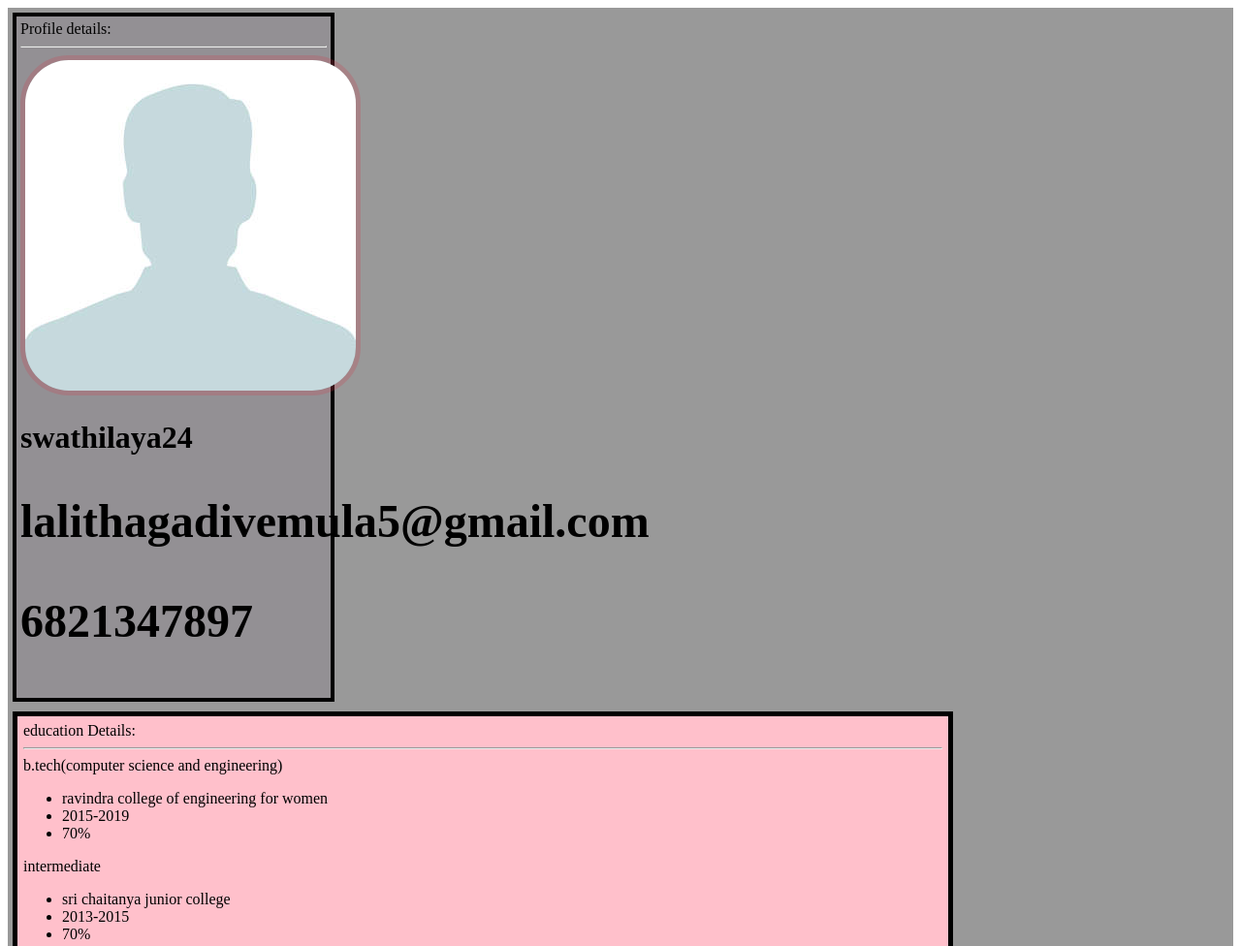
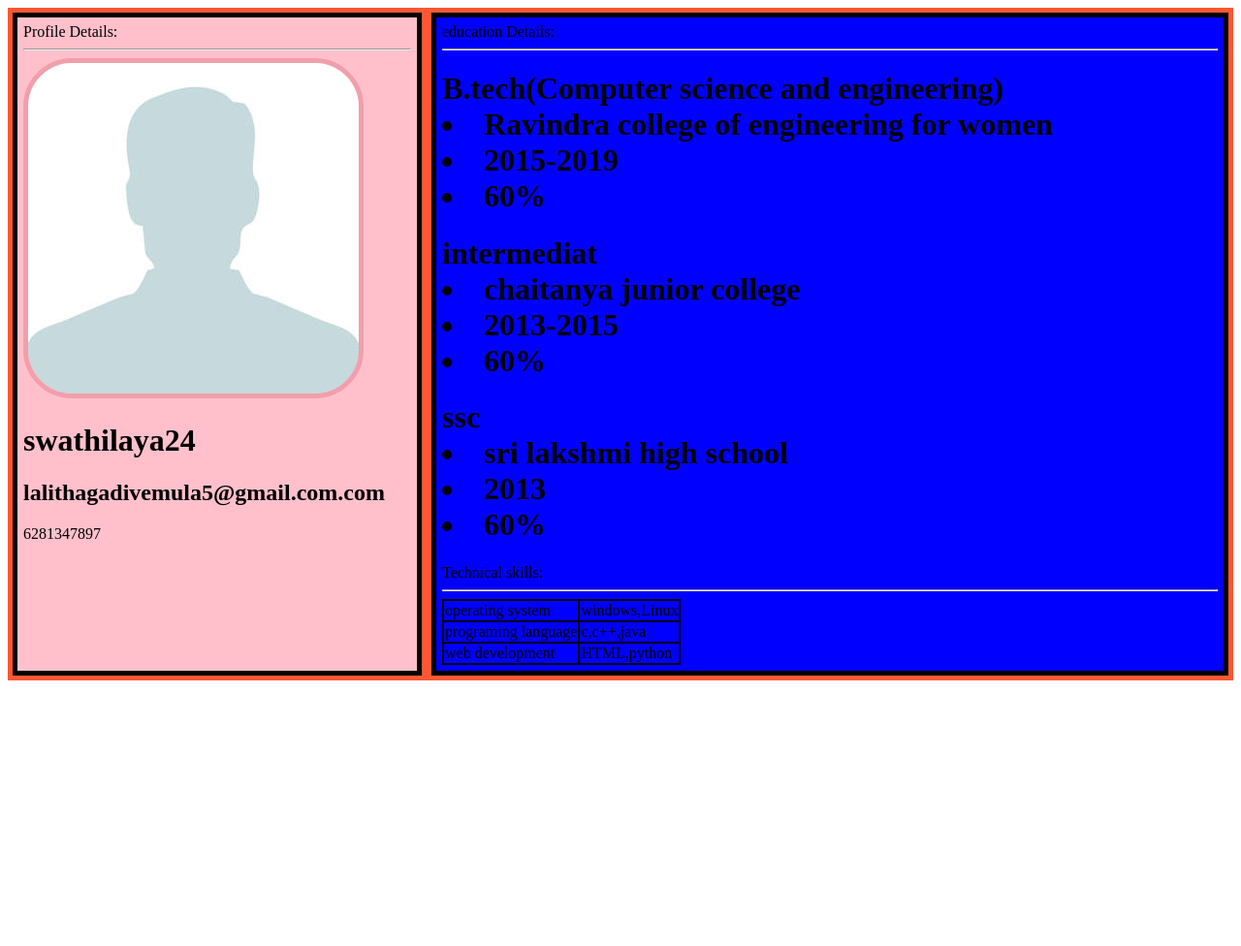
Before and after one commit to swathilaya24/Resume11, a plain HTML site: page index.html in a window 1280 px wide. Shown: the top 976 px of the page at 97% size. After the commit the page ends 800 px from the top, so only its background shows below. Drawn offline with Linux system fonts and the light colour scheme.

Commit message:
added js and json with media queries

```diff
--- a/data.json
+++ b/data.json
@@ -2,24 +2,24 @@
   "basics":{
     "photo":"s.jpg",
     "name":"swathilaya24",
-    "email":"lalithagadivemula5@gmail.com",
-    "phone":"6821347897"
+    "email":"lalithagadivemula5@gmail.com.com",
+    "phone":"6281347897"
   },
   "education":[
     {
-"course":"b.tech(computer science and engineering)",
+      "course":"B.tech(Computer science and engineering)",
       "college":[
-  "ravindra college of engineering for women",
+        "Ravindra college of engineering for women",
         "2015-2019",
-  "70%"
+        "60%"
       ]
     },
     {
-"course":"intermediate",
+    "course":"intermediat",
     "college":[
-  "sri chaitanya junior college",
+      "chaitanya junior college",
       "2013-2015",
-  "70%"
+      "60%"
   ]
 },
  {
@@ -27,8 +27,22 @@
    "college":[
      "sri lakshmi high school",
   "2013",
-  "70%"
+     "60%"
    ]
+ }
+],
+"skills":[
+  {
+    "name":"operating system",
+    "value":"windows,Linux"
+  },
+  {
+    "name":"programing language",
+    "value":"c,c++,java"
+  },
+  {
+    "name":"web development",
+    "value":"HTML,python"
   }
 ]
 }
--- a/main.js
+++ b/main.js
@@ -3,36 +3,32 @@ function loadjson(file,callback) {
   var xhr=new XMLHttpRequest();
   xhr.overrideMimeType("application/json");
   xhr.open("GET",file,true);
-xhr.onreadystatechange=function () {
-if(xhr.readyState ===4  && xhr.status=="200") {
+  xhr.onreadystatechange=function (){
+    if(xhr.readyState ===4 && xhr.status=="200") {
       callback(xhr.responseText);
     }
   }
   xhr.send();
   }
   // function calling
-loadjson("data.json",function(text) {
+  loadjson("data.json", function(text) {
     let data=JSON.parse(text);
     console.log(data);
     basics(data.basics);
-  Education(data.education);
+    education(data.education);
+    skill(data.skills);
   })
-// for main div calling
-// var main=document.queryselector('.main');
-// for main div calling
+
   var main=document.getElementById('main');
-// element creation
 var left=document.createElement("div");
-// add class name to element
 left.classList.add("left");
-// add id to element
+// add id to Element
 left.setAttribute("id","left");
 // adding text to div
-left.textContent="Profile details:"
+left.textContent="Profile Details:"
 left.appendChild(document.createElement("HR"));
 // appending to main div
 main.appendChild(left);
-
   function basics(leftside) {
     var image=document.createElement("img");
     image.src=leftside.photo;
@@ -42,10 +38,10 @@ name.textContent=leftside.name;
     left.appendChild(name);
     var email=document.createElement("h2");
     email.textContent=leftside.email;
-name.appendChild(email);
+    left.appendChild(email);
     var ph=document.createElement("p");
     ph.textContent=leftside.phone;
-email.appendChild(ph);
+    left.appendChild(ph);
     console.log(left);
   }
   var right=document.createElement("div");
@@ -57,20 +53,33 @@ edu.classList.add("edu1");
 edu.textContent="education Details:";
 edu.appendChild(document.createElement("HR"));
 right.appendChild(edu);
-function Education(Educa) {
-for( i in Educa){
-  var e1=document.createElement("div");
+function education(Educa){
+  for(i in Educa){
+    var e1=document.createElement("h1");
     e1.classList.add("edu2");
     e1.textContent=Educa[i].course;
-
-var ul=document.createElement("ul");
-for(j in Educa[i].college){
+var u1=document.createElement("u1");
+for(j in Educa[i].college) {
   var li=document.createElement("li");
   li.textContent=Educa[i].college[j];
-  ul.appendChild(li);
-  e1.appendChild(ul);
+  u1.appendChild(li);
+  e1.appendChild(u1);
   edu.appendChild(e1);
 }
   }
-console.log(right);
 }
+function skill(skills) {
+  var skill_title=document.createElement("div");
+  skill_title.classList.add("tech_skills");
+  skill_title.textContent="Technical skills:";
+  skill_title.appendChild(document.createElement("HR"));
+  right.appendChild(skill_title);
+  // table creation
+  var table=document.createElement("table");
+  var row="";
+  for(var i = 0; i <skills.length; i++) {
+    row =row+"<tr><td>"+skills[i].name+"</td><td>"+skills[i].value+"</td></tr>"
+  }
+  table.innerHTML=row;
+  skill_title.appendChild(table);
+}
--- a/style.css
+++ b/style.css
@@ -1,63 +1,126 @@
+table,tr,td{
+  border:2px solid #000;
+  border-collapse: collapse;
+  margin: =3px;
+}
+
+
+
+
+
+
+
 .main{
-  width: 100%
+  display:flex;
+  flex-wrap:wrap;
+  width:100%;
   background-color: #999;
   /* flex box syntax */
-display: flex;
+  display:flex;
+  flex-direction: row;
 }
 .left{
-  width: 25%;
-  background-color: #c45e45;
-  border:4px solid #000;
-  margin: 5px;
-  padding: 4px;
-  /* background-image:url(); */
+text-align: justify;
+  background-color: #F08080;
+  border:5px solid #000;
+  margin:5px;
+  flex: 1;
+  colour: #000;
+  padding:6px;
+  /* backgrond_image:url(); */
 }
 .right{
-  width:75%;
-  background-color: #666;
+text-align: justify;
+  background-color: 3361ff;
   border:5px solid #000;
-  margin: 5px;
+  margin:5px;
+  flex: 2;
+  colour: #000;
   padding: 6px;
 }
 #name{
-  color: green;
+  color:green;
 }
 .left img{
-border-radius: 50px;
-border: 5px solid#c454;
+border-radius:50px;
+border:5px solid #c454;
 }
-/* media queries(1024,1280,768,480) */
-/* 1280-1024 : desktop
-1024-768 : tablet(landscape)
-768-480 : tablet
-480 : mobile landscape (or) smaller device
-/*
-/* @media screen and (min-width:425) */
-/* media queries */
-@media only screen and (min-width:1024px) and (max-width:1280px)
-{
+
+
+
+/* media queries(1024,1280,768,480)
+ 1280-1024:desktop
+ 1024-768:tablet(Landscape)
+768-480:tablet
+480:mobile Landscope(or)smaller device_width
+ media screen and (min-width:425)
+media queries */
+
+
+@media only screen and (min-width:1024px) and (max-width:1280px){
   .main{
-    width: 100%;
-  background-color: #999;
+    width:100%;
+    background-color: #ff5733;
     display: flex;
-  flex-direction: column;
+
+    flex-direction: row;
   }
   .left{
-    width: 25%;
-    background-color: #4151;
-
-    /* background-image:url(); */
+    width:100%;
+    background-color: pink;
   }
   .right{
-    width: 75%;
+    width:100%;
+    background-color: blue;
+  }
+}
+@media only screen and (min-width: 1280px) and (max-width:1024px){
+  .main{
+    width:100%;
+    background-color: #ff5733;
+    display: flex;
+
+    flex-direction: row;
+  }
+  .left{
+    width:100%;
     background-color: pink;
   }
+  .right{
+    width:100%;
+    background-color: blue;
   }
-@media only screen and (min-width:768px) and (max-width:1024px){
+}
+@media only screen and (min-width: 768px) and (max-width:480px){
+  .main{
+    width:100%;
+    background-color: #ff5733;
+    display: flex;
 
+    flex-direction: row;
   }
-@media only screen and (min-width:480px) and (max-width:768px){
+  .left{
+    width:100%;
+    background-color: pink;
+  }
+  .right{
+    width:100%;
+    background-color: blue;
+  }
+}
+.main{
+  width:100%;
+  background-color: #ff5733;
+  display: flex;
 
+  flex-direction: row;
 }
-@media only screen and (min-width:480px) and (max-width:1280px){
+.left{
+  width:100%;
+  background-color: pink;
 }
+.right{
+  width:100%;
+  background-color: blue;
+}
+}
```
Also changed, not shown: index.html (+14 -9 lines). Lines whose indentation alone changed are shown as unchanged.
